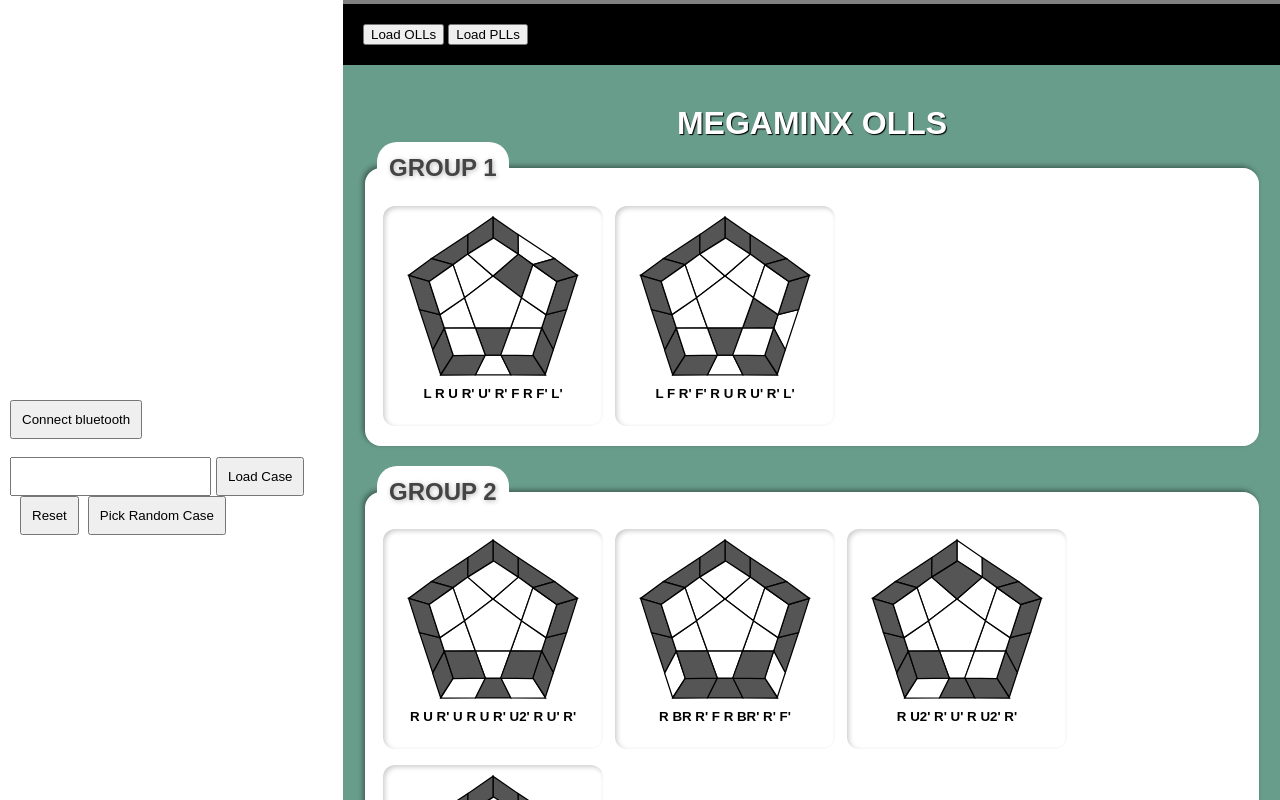
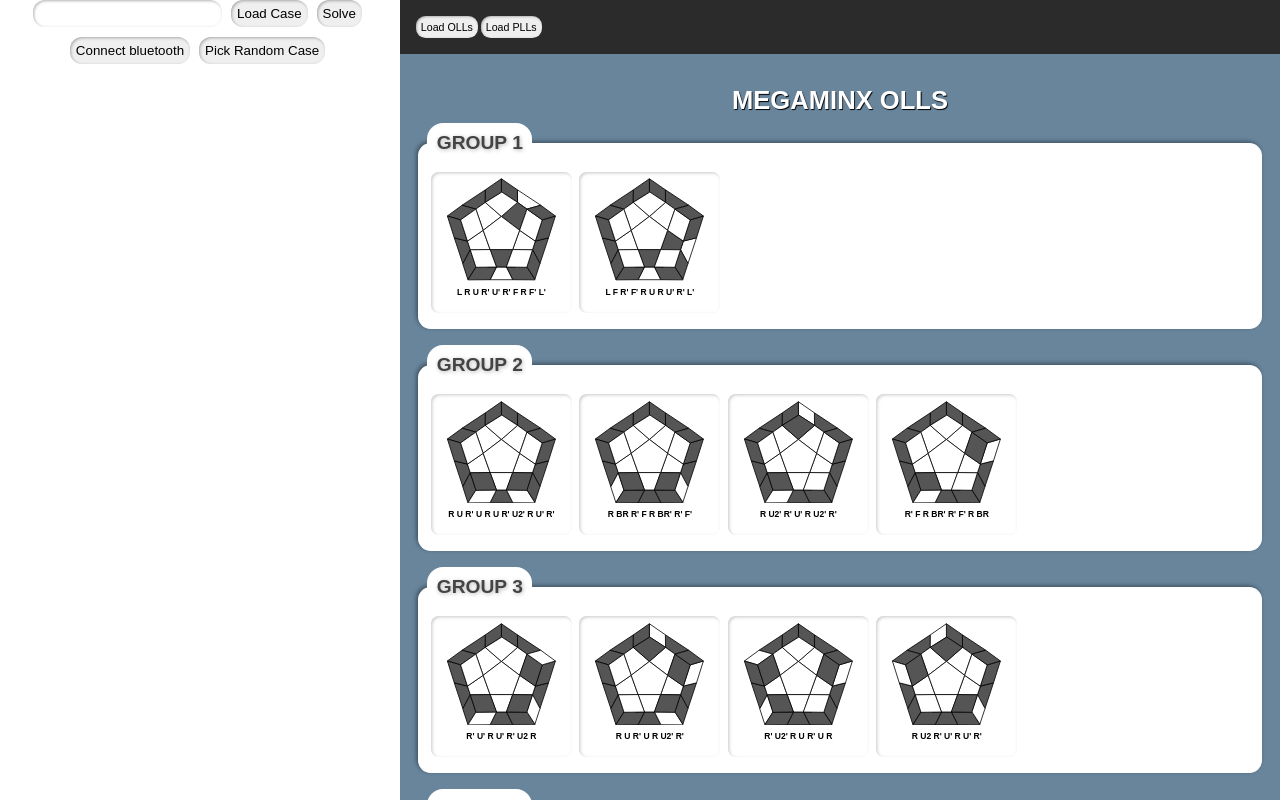
Before and after one commit to shuantsu/megaminx_last_layer, a plain HTML site: page index.html in a window 1280 px wide. Drawn offline with Linux system fonts and the light colour scheme.

Commit message:
changed style a little bit

```diff
--- a/algs.html
+++ b/algs.html
@@ -8,12 +8,16 @@
 
 
     <style>
+
         body {
-            background:  rgb(104, 156, 139);
+            background:  rgb(104, 133, 156);
             margin: 0;
             display: flex;
             flex-direction: column;
             gap: 20px;
+        }
+        .alg {
+            zoom: 1;
         }
         legend {
             font-size: x-large;
@@ -28,6 +32,25 @@
         }
         .alg-group {
             display: block;
+        }
+        .alg {
+            cursor: pointer;
+        }
+        button {
+            cursor: pointer;
+            &:hover {
+                background: rgb(99, 151, 175);
+                color: white;
+            }
+            &:active {
+                transform: scale(.95);
+            }
+        }
+        input, button {
+            box-shadow: inset 1px 1px 3px rgba(0,0,0,.3);
+            border: 0;
+            border-radius: 12px;
+            padding: 6px;
         }
         .alg-group-content {
             display: flex;
@@ -88,7 +111,12 @@
             box-shadow: -2px -2px 5px rgba(0,0,0,.4);
         }
         nav {
-            background: black;
+            background: rgb(43, 43, 43);
+            position: sticky;
+            top: 0;
+            left: 0;
+            right: 0;
+            z-index: 999;
         }
         nav, main {
             padding: 20px;
@@ -102,6 +130,16 @@
                 font-family: sans-serif;
                 color: white;
                 text-shadow: 1px 1px 1px black;
+                margin-bottom: 10px;
+            }
+        }
+        @media (max-width: 1200px) {
+
+            body {
+                zoom: .8;
+            }
+            .alg {
+                zoom: .8;
             }
         }
     </style>
--- a/index.html
+++ b/index.html
@@ -15,22 +15,28 @@
             min-height: 100vh;
         }
         input, button {
-            padding:10px;
+            padding:6px;
             margin-right: 5px;
-            &:nth-of-type(1) {
-                margin-left: 10px;
-            }
-        }
-        #reset-btn {
-            margin-left: 20px;
+            margin-bottom: 10px;
+            box-shadow: inset 1px 1px 3px rgba(0,0,0,.3);
+            border: 0;
+            border-radius: 12px;
         }
         body {
             display: flex;
-
-            gap: 30px;
             > section {
                 overflow: auto;
                 position: relative;
+            }
+        }
+        button {
+            cursor: pointer;
+            &:hover {
+                background: rgb(99, 151, 175);
+                color: white;
+            }
+            &:active {
+                transform: scale(.95);
             }
         }
         iframe {
@@ -40,17 +46,23 @@
             border: 0;
             outline: 0;
         }
-        #s1 {
-            flex:1 ;
-        }
         #s2 {
-            flex:3 ;
+            flex: 1 ;
         }
         #s1 {
             display: flex;
             flex-direction: column;
-            div {
-                flex: 1;
+        }
+        #controls {
+            padding: 0 10px;
+            max-width: 400px;
+            text-align: center;
+            margin: 0 auto;
+        }
+
+        @media (max-width: 1000px) {
+            body {
+                flex-direction: column;
             }
         }
     </style>
@@ -73,19 +85,22 @@
             background="none"
             puzzle="megaminx"
             camera-latitude="100"
-            style="width:100%;height:100%;"
+            camera-latitude="100"
+            style="width:100%"
             camera-latitude-limit="100"
             ></twisty-player>
         </div>
-        <div>
-            <button id="bt-btn">Connect bluetooth</button> <br/><br/>
-            <input id="apply-alg-input"/><button id="apply-alg-btn">Load Case</button><button id="reset-btn">Reset</button>
+        <div id="controls">
+            <input id="apply-alg-input"/>
+            <button id="apply-alg-btn">Load Case</button>
+            <button id="reset-btn">Solve</button>
+            <button id="bt-btn">Connect bluetooth</button>
 			<button onclick='const algs_ = document.querySelector("iframe").contentWindow.document.querySelectorAll(".alg");algs_[Math.floor(Math.random()*algs_.length)].click()'>Pick Random Case</button>
         </div>
 
     </section>
 
-    <section id="s2" style="border-top:4px solid grey;">
+    <section id="s2">
         <iframe src="algs.html"></iframe>
     </section>
 
```
